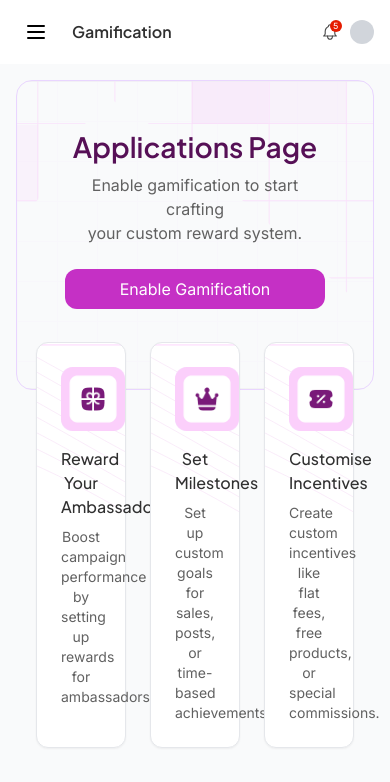
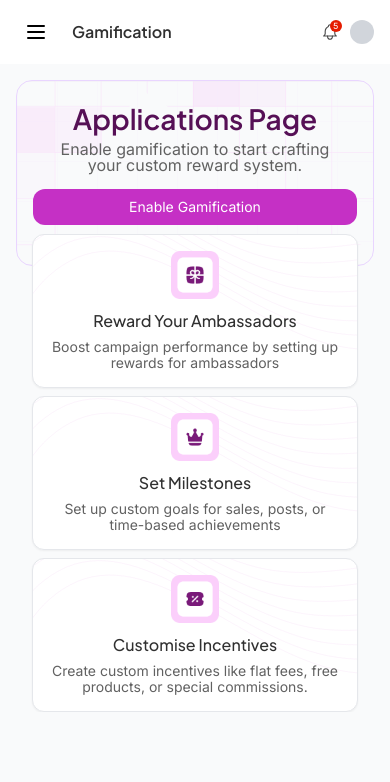
Before and after one commit to tarunchandel10/saral-assignment-tarun, a React (Vite) app: page /applications in a window 390 px wide. Shown: the top 782 px of the page. Built offline with nearby package versions, Linux system fonts and the light colour scheme.

Commit message:
adding the same style for other pages like gamification page

```diff
--- a/src/pages/ApplicationsPage.jsx
+++ b/src/pages/ApplicationsPage.jsx
@@ -6,7 +6,8 @@ export default function ApplicationsPage() {
   return (
     <MainLayout>
 
-      <div className="relative rounded-2xl border border-purple-200 p-12 overflow-hidden bg-[url('/home-bg.svg')] bg-cover bg-center pt-15 pb-20 dashboard_content">
+      <div className="w-full overflow-hidden">
+      <div className="relative rounded-2xl border border-purple-200 p-4 md:p-12 overflow-hidden bg-[url('/home-bg.svg')] bg-cover bg-center pt-6 md:pt-15 pb-10 md:pb-20 dashboard_content w-full">
 
       {/* Grid Background */}
       <div className="absolute inset-0 opacity-20 bg-[linear-gradient(#f3e8ff_1px,transparent_1px),linear-gradient(90deg,#f3e8ff_1px,transparent_1px)] bg-[size:40px_40px] pb-20" />
@@ -14,64 +15,64 @@ export default function ApplicationsPage() {
       {/* Content */}
       <div className="relative z-10 text-center max-w-sm mx-auto">
 
-        <h1 className="text-3xl font-semibold text-[#561056]">
+        <h1 className="text-xl md:text-3xl font-semibold text-[#561056]">
           Applications Page
         </h1>
 
-        <p className="text-gray-500 mt-2 ">
+        <p className="text-xs md:text-base text-gray-500 mt-2 ">
           Enable gamification to start crafting <br /> your custom reward system.
         </p>
 
         <button
           // onClick={onOpen}
-          className="mt-6 bg-[#C530C5] text-white text-center py-2 rounded-xl w-full"
+          className="mt-4 md:mt-6 bg-[#C530C5] text-white text-center py-2 rounded-xl w-full text-sm md:text-base"
         >
           Enable Gamification
         </button>
       </div>
 
       {/* Cards */}
+    </div>
+    <div className="relative z-10 grid grid-cols-1 md:grid-cols-2 lg:grid-cols-3 gap-2 md:gap-6 -mt-8 md:-mt-12 px-4 md:px-5 dashboard_card w-full">
 
-    </div>
-    <div className="relative z-10  grid grid-cols-3 gap-6 -mt-12 pl-5 pr-5 dashboard_card">
-
-        <div className="bg-white border rounded-xl p-6 text-center shadow-sm bg-[url('/card-bg.svg')] bg-cover bg-center">
-          <div className="size-16 mx-auto mb-4 bg-purple-100 flex items-center justify-center rounded-xl">
+        <div className="bg-white border rounded-xl p-4 md:p-6 text-center shadow-sm bg-[url('/card-bg.svg')] bg-cover bg-center">
+          <div className="size-12 md:size-16 mx-auto mb-3 md:mb-4 bg-purple-100 flex items-center justify-center rounded-xl">
             <img src="/icon-one.png" />
           </div>
-          <h3 className="font-medium text-gray-800">
+          <h3 className="font-medium text-sm md:text-base text-gray-800">
             Reward Your Ambassadors
           </h3>
-          <p className="text-sm text-gray-500 mt-2">
+          <p className="text-xs md:text-sm text-gray-500 mt-2">
             Boost campaign performance by setting up rewards for ambassadors
           </p>
         </div>
 
-        <div className="bg-white border rounded-xl p-6 text-center shadow-sm bg-[url('/card-bg.svg')] bg-cover bg-center">
-          <div className="size-16 mx-auto mb-4 bg-purple-100 flex items-center justify-center rounded-xl">
+        <div className="bg-white border rounded-xl p-4 md:p-6 text-center shadow-sm bg-[url('/card-bg.svg')] bg-cover bg-center">
+          <div className="size-12 md:size-16 mx-auto mb-3 md:mb-4 bg-purple-100 flex items-center justify-center rounded-xl">
             <img src="/icon-two.png" />
           </div>
-          <h3 className="font-medium text-gray-800">
+          <h3 className="font-medium text-sm md:text-base text-gray-800">
             Set Milestones
           </h3>
-          <p className="text-sm text-gray-500 mt-2">
+          <p className="text-xs md:text-sm text-gray-500 mt-2">
             Set up custom goals for sales, posts, or time-based achievements
           </p>
         </div>
 
-        <div className="bg-white border rounded-xl p-6 text-center shadow-sm bg-[url('/card-bg.svg')] bg-cover bg-center">
-          <div className="size-16 mx-auto mb-4 bg-purple-100 flex items-center justify-center rounded-xl">
+        <div className="bg-white border rounded-xl p-4 md:p-6 text-center shadow-sm bg-[url('/card-bg.svg')] bg-cover bg-center">
+          <div className="size-12 md:size-16 mx-auto mb-3 md:mb-4 bg-purple-100 flex items-center justify-center rounded-xl">
             <img src="/icon-three.png" />
           </div>
-          <h3 className="font-medium text-gray-800">
+          <h3 className="font-medium text-sm md:text-base text-gray-800">
             Customise Incentives
           </h3>
-          <p className="text-sm text-gray-500 mt-2">
+          <p className="text-xs md:text-sm text-gray-500 mt-2">
             Create custom incentives like flat fees, free products, or special commissions.
           </p>
         </div>
 
       </div>
+    </div>
     </MainLayout>
   );
 }
--- a/src/pages/InsightsPage.jsx
+++ b/src/pages/InsightsPage.jsx
@@ -6,7 +6,8 @@ export default function InsightsPage() {
   return (
     <MainLayout>
 
-      <div className="relative rounded-2xl border border-purple-200 p-12 overflow-hidden bg-[url('/home-bg.svg')] bg-cover bg-center pt-15 pb-20 dashboard_content">
+          <div className="w-full overflow-hidden">
+          <div className="relative rounded-2xl border border-purple-200 p-4 md:p-12 overflow-hidden bg-[url('/home-bg.svg')] bg-cover bg-center pt-6 md:pt-15 pb-10 md:pb-20 dashboard_content w-full">
 
           {/* Grid Background */}
           <div className="absolute inset-0 opacity-20 bg-[linear-gradient(#f3e8ff_1px,transparent_1px),linear-gradient(90deg,#f3e8ff_1px,transparent_1px)] bg-[size:40px_40px] pb-20" />
@@ -14,64 +15,64 @@ export default function InsightsPage() {
           {/* Content */}
           <div className="relative z-10 text-center max-w-sm mx-auto">
 
-        <h1 className="text-3xl font-semibold text-[#561056]">
+            <h1 className="text-xl md:text-3xl font-semibold text-[#561056]">
               Insights Page
             </h1>
 
-        <p className="text-gray-500 mt-2 ">
+            <p className="text-xs md:text-base text-gray-500 mt-2 ">
               Enable gamification to start crafting <br /> your custom reward system.
             </p>
 
             <button
               // onClick={onOpen}
-          className="mt-6 bg-[#C530C5] text-white text-center py-2 rounded-xl w-full"
+              className="mt-4 md:mt-6 bg-[#C530C5] text-white text-center py-2 rounded-xl w-full text-sm md:text-base"
             >
               Enable Gamification
             </button>
           </div>
 
           {/* Cards */}
+        </div>
+        <div className="relative z-10 grid grid-cols-1 md:grid-cols-2 lg:grid-cols-3 gap-2 md:gap-6 -mt-8 md:-mt-12 px-4 md:px-5 dashboard_card w-full">
 
-    </div>
-    <div className="relative z-10  grid grid-cols-3 gap-6 -mt-12 pl-5 pr-5 dashboard_card">
-
-        <div className="bg-white border rounded-xl p-6 text-center shadow-sm bg-[url('/card-bg.svg')] bg-cover bg-center">
-          <div className="size-16 mx-auto mb-4 bg-purple-100 flex items-center justify-center rounded-xl">
+            <div className="bg-white border rounded-xl p-4 md:p-6 text-center shadow-sm bg-[url('/card-bg.svg')] bg-cover bg-center">
+              <div className="size-12 md:size-16 mx-auto mb-3 md:mb-4 bg-purple-100 flex items-center justify-center rounded-xl">
                 <img src="/icon-one.png" />
               </div>
-          <h3 className="font-medium text-gray-800">
+              <h3 className="font-medium text-sm md:text-base text-gray-800">
                 Reward Your Ambassadors
               </h3>
-          <p className="text-sm text-gray-500 mt-2">
+              <p className="text-xs md:text-sm text-gray-500 mt-2">
                 Boost campaign performance by setting up rewards for ambassadors
               </p>
             </div>
 
-        <div className="bg-white border rounded-xl p-6 text-center shadow-sm bg-[url('/card-bg.svg')] bg-cover bg-center">
-          <div className="size-16 mx-auto mb-4 bg-purple-100 flex items-center justify-center rounded-xl">
+            <div className="bg-white border rounded-xl p-4 md:p-6 text-center shadow-sm bg-[url('/card-bg.svg')] bg-cover bg-center">
+              <div className="size-12 md:size-16 mx-auto mb-3 md:mb-4 bg-purple-100 flex items-center justify-center rounded-xl">
                 <img src="/icon-two.png" />
               </div>
-          <h3 className="font-medium text-gray-800">
+              <h3 className="font-medium text-sm md:text-base text-gray-800">
                 Set Milestones
               </h3>
-          <p className="text-sm text-gray-500 mt-2">
+              <p className="text-xs md:text-sm text-gray-500 mt-2">
                 Set up custom goals for sales, posts, or time-based achievements
               </p>
             </div>
 
-        <div className="bg-white border rounded-xl p-6 text-center shadow-sm bg-[url('/card-bg.svg')] bg-cover bg-center">
-          <div className="size-16 mx-auto mb-4 bg-purple-100 flex items-center justify-center rounded-xl">
+            <div className="bg-white border rounded-xl p-4 md:p-6 text-center shadow-sm bg-[url('/card-bg.svg')] bg-cover bg-center">
+              <div className="size-12 md:size-16 mx-auto mb-3 md:mb-4 bg-purple-100 flex items-center justify-center rounded-xl">
                 <img src="/icon-three.png" />
               </div>
-          <h3 className="font-medium text-gray-800">
+              <h3 className="font-medium text-sm md:text-base text-gray-800">
                 Customise Incentives
               </h3>
-          <p className="text-sm text-gray-500 mt-2">
+              <p className="text-xs md:text-sm text-gray-500 mt-2">
                 Create custom incentives like flat fees, free products, or special commissions.
               </p>
             </div>
 
           </div>
+        </div>
         </MainLayout>
   );
 }
```
Also changed, not shown: src/pages/PaymentsPage.jsx (+20 -19 lines). Lines whose indentation alone changed are shown as unchanged.
